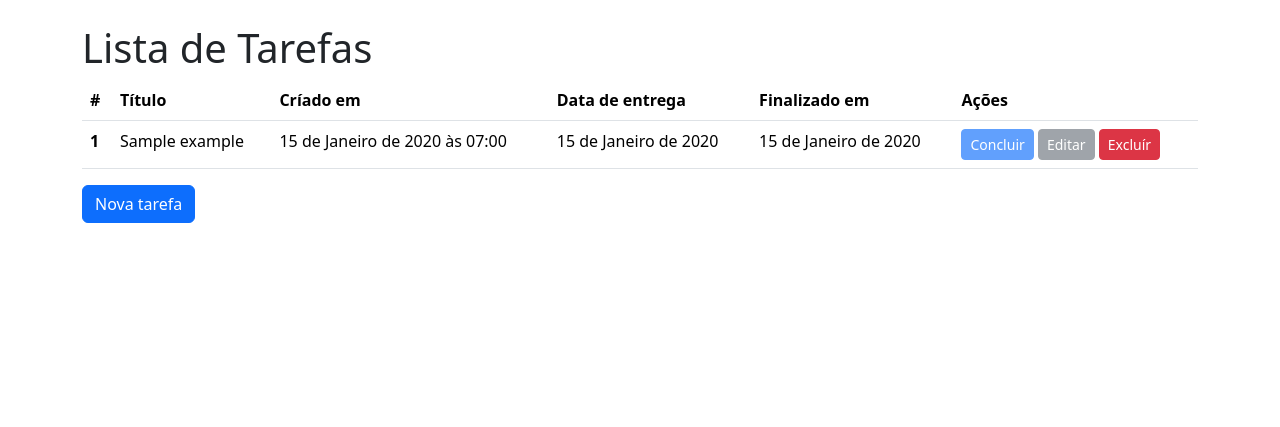
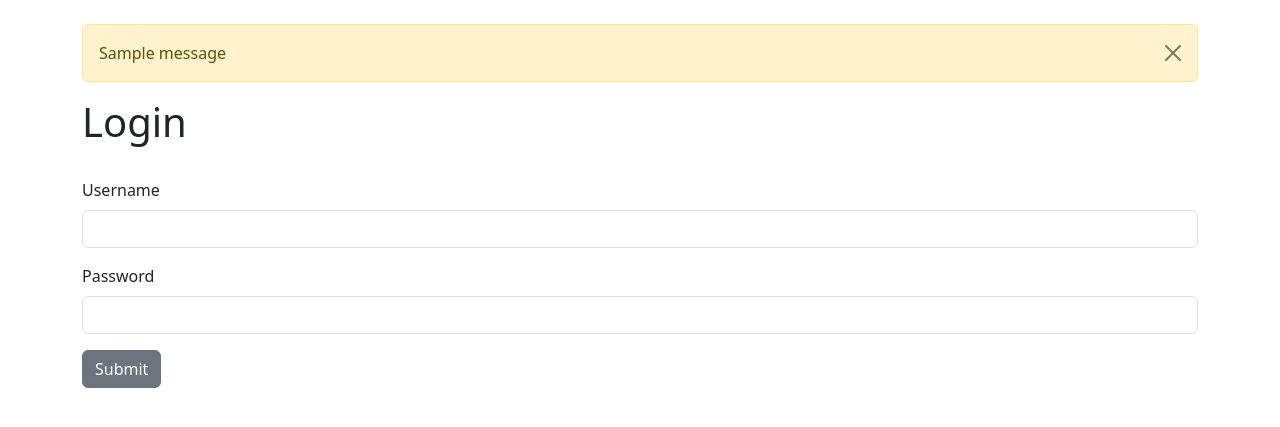
Before and after one commit to joaoobx/datadomus, a Django app: page / in a window 1280 px wide. Shown: the part 56-483 px from the top of the page. Run offline with Django 4.2, Linux system fonts and the light colour scheme; tables that the repository leaves empty hold one stand-in row (values such as "Sample post"); one stand-in notice (Sample message) is shown.

Commit message:
- refatoracao de codigo- - refatoracao de local de arquivos - login e logout

```diff
--- a/example/templates/example/example_list.html
+++ b/example/templates/example/example_list.html
@@ -51,4 +51,5 @@
     {% endif %}
 
     <a href="{% url 'example_create' %}" class="btn btn-primary">Nova tarefa</a>
+    <a href="{% url 'logout_user' %}" class="btn btn-primary">Logout</a>
 {% endblock content %}
--- /dev/null
+++ b/example/urls.py
@@ -0,0 +1,20 @@
+from django.contrib import admin
+from django.urls import path, include
+
+from example import views
+from example.views import (
+    ExampleListView,
+    ExampleCreateView,
+    ExampleUpdateView,
+    ExampleDeleteView,
+    ExampleCompleteView,
+)
+
+urlpatterns = [
+    path("list", ExampleListView.as_view(), name="example_list"),
+    path("get-all", views.listAll, name="example_list_all"),
+    path("create", ExampleCreateView.as_view(), name="example_create"),
+    path("update/<int:pk>", ExampleUpdateView.as_view(), name="example_update"),
+    path("delete/<int:pk>", ExampleDeleteView.as_view(), name="example_delete"),
+    path("complete/<int:pk>", ExampleCompleteView.as_view(), name="example_complete"),
+]
--- a/setup/urls.py
+++ b/setup/urls.py
@@ -1,5 +1,5 @@
 from django.contrib import admin
-from django.urls import path
+from django.urls import path, include
 
 from example import views
 from example.views import (
@@ -12,10 +12,7 @@ from example.views import (
 
 urlpatterns = [
     path("admin/", admin.site.urls),
-    path("", ExampleListView.as_view(), name="example_list"),
-    path("get-all", views.listAll, name="example_list_all"),
-    path("create", ExampleCreateView.as_view(), name="example_create"),
-    path("update/<int:pk>", ExampleUpdateView.as_view(), name="example_update"),
-    path("delete/<int:pk>", ExampleDeleteView.as_view(), name="example_delete"),
-    path("complete/<int:pk>", ExampleCompleteView.as_view(), name="example_complete"),
+    path('example/', include('example.urls')),
+    path('', include('users.urls')),
+    path('users/', include('django.contrib.auth.urls'))
 ]
--- /dev/null
+++ b/users/templates/authenticate/login.html
@@ -0,0 +1,42 @@
+{% extends 'base.html' %}
+
+{% block content %}
+
+{% if messages %}
+  {% for message in messages %}
+    <div class="alert alert-warning alert-dismissible fade show" role="alert">
+      {{ message }}
+      <button type="button" class="btn-close" data-bs-dismiss="alert" aria-label="Close"></button>
+    </div>
+  {% endfor %}
+{% endif %}
+
+	<h1>Login</h1>
+<br/>
+
+
+		<form action="" method=POST>
+			{% csrf_token %}
+
+		<form>
+  <div class="mb-3">
+    <label for="exampleInputEmail1" class="form-label">Username</label>
+    <input type="text" class="form-control" name="username" aria-describedby="emailHelp">
+
+  </div>
+  <div class="mb-3">
+    <label for="exampleInputPassword1" class="form-label">Password</label>
+    <input type="password" class="form-control" name="password">
+  </div>
+
+
+
+
+
+			<input type="submit" value="Submit" class="btn btn-secondary">
+
+		</form>
+
+
+<br/><br/>
+{% endblock %}
--- /dev/null
+++ b/users/urls.py
@@ -0,0 +1,7 @@
+from django.urls import path
+from . import views
+
+urlpatterns = [
+    path('', views.login_user, name="login_user"),
+    path('logout', views.logout_user, name="logout_user"),
+]
--- a/users/views.py
+++ b/users/views.py
@@ -1,3 +1,25 @@
-from django.shortcuts import render
+from django.shortcuts import render, redirect
+from django.contrib.auth import authenticate, login, logout
+from django.contrib.auth.decorators import login_required
+from django.contrib import messages
 
-# Create your views here.
+def login_user(request):
+	if request.method == "POST":
+		username = request.POST['username']
+		password = request.POST['password']
+		user = authenticate(request, username=username, password=password)
+		if user is not None:
+			login(request, user)
+			return redirect('example_list')
+		else:
+			messages.success(request, ("Dados inválidos, tente novamente..."))
+			return redirect('login_user')
+
+
+	else:
+		return render(request, 'authenticate/login.html', {})
+
+def logout_user(request):
+	logout(request)
+	messages.success(request, ("Obrigado por usar o Datadomus!!"))
+	return redirect('login_user')
```
Also changed, not shown: users/templates/authenticate/register.html (added, +36 -0 lines), users/admin.py (renamed from setup/admin.py).
